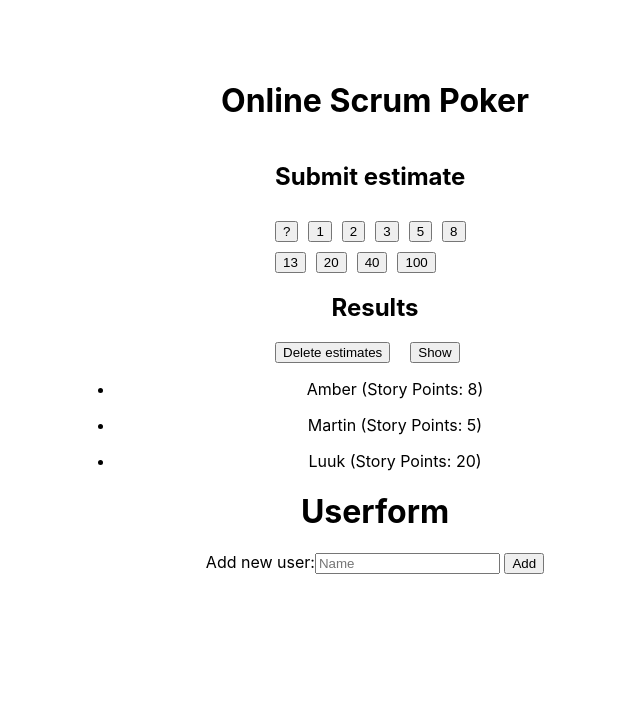
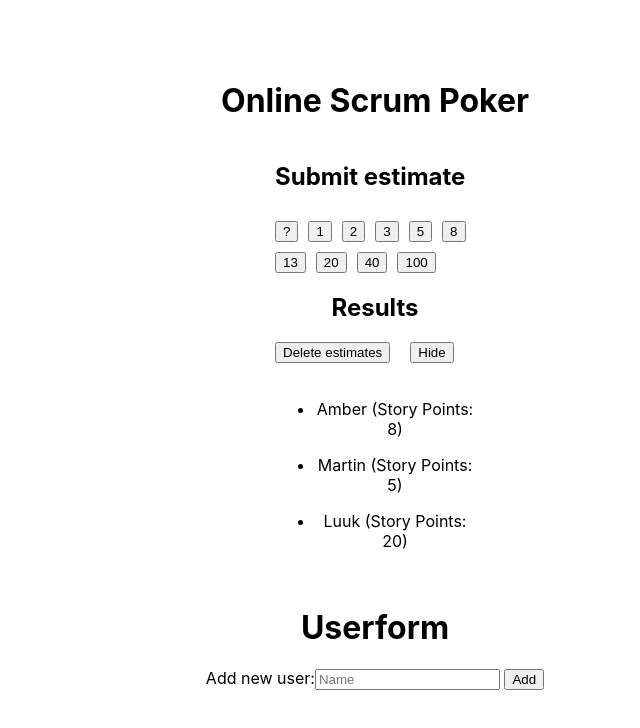
Before and after one commit to ambertaal/online-scrum-poker, a React (Create React App) app: page / in a window 1280 px wide. Both pictures are taken after a click on the button "Show". Shown: the top 728 px of the page, without its empty margins (265-905 px from the left). Built offline with nearby package versions, Linux system fonts and the light colour scheme.

Commit message:
add conditional rendering hide show button

```diff
--- a/src/Components/Pokerboard/Pokerboard.tsx
+++ b/src/Components/Pokerboard/Pokerboard.tsx
@@ -40,6 +40,8 @@ const Pokerboard = () => {
     setUsers(newUsersArray);
   };
 
+  const [visible, setVisible] = React.useState(false);
+
   return (
     <div className="Pokerboard">
       <div className="container-estimates">
@@ -58,8 +60,11 @@ const Pokerboard = () => {
       <h2>Results</h2>
       <div className="results-buttons">
         <button onClick={reset}>Delete estimates</button>
-        <button>Show</button>
-      </div>
+        <button onClick={() => setVisible(!visible)}>
+          {visible ? "Hide" : "Show"}
+        </button>
+        {visible && (
+          <div>
             <ul>
               {users.map((user) => {
                 return (
@@ -72,6 +77,11 @@ const Pokerboard = () => {
                 );
               })}
             </ul>
+          </div>
+        )}
+        <div></div>
+      </div>
+
       <AddNameForm title="Userform" addUser={addUser} />
     </div>
   );
```
Lines whose indentation alone changed are shown as unchanged.
